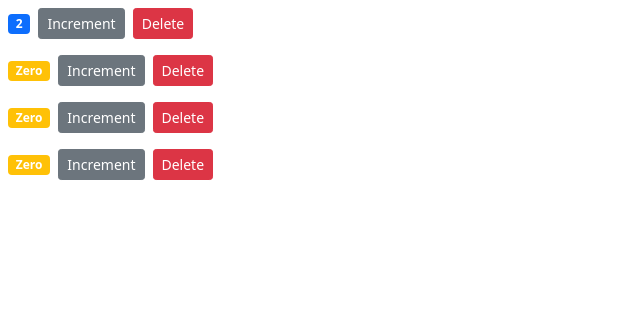
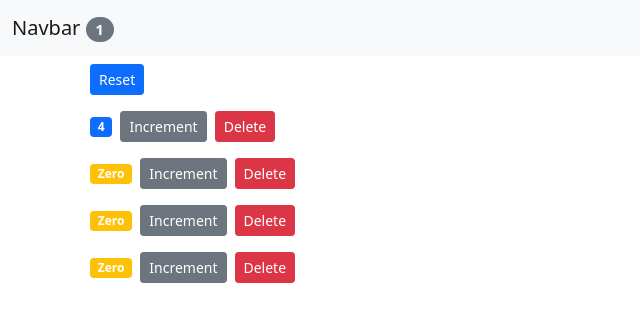
Before and after one commit to AndrewZlobin/react-simple-apps, a React (Create React App) app in the folder simple-shopping-basket/: page / in a window 1280 px wide. Shown: the top 322 px of the page, without its empty margins (0-640 px from the left). Built offline with nearby package versions, Linux system fonts and the light colour scheme.

Commit message:
add navbar, convert components to be in App

```diff
--- a/simple-shopping-basket/src/App.js
+++ b/simple-shopping-basket/src/App.js
@@ -1,25 +1,56 @@
-import logo from './logo.svg';
+import React, {Component} from "react";
 import './App.css';
+import Navbar from "./components/navbar";
+import Counters from './components/counters';
 
-function App() {
-  return (
-    <div className="App">
-      <header className="App-header">
-        <img src={logo} className="App-logo" alt="logo" />
-        <p>
-          Edit <code>src/App.js</code> and save to reload.
-        </p>
-        <a
-          className="App-link"
-          href="https://reactjs.org"
-          target="_blank"
-          rel="noopener noreferrer"
-        >
-          Learn React
-        </a>
-      </header>
-    </div>
-  );
+class App extends Component {
+    state = {
+        counters: [
+            {id: 1, value: 4},
+            {id: 2, value: 0},
+            {id: 3, value: 0},
+            {id: 4, value: 0},
+        ]
+    };
+
+    handleIncrement = counter => {
+        const counters = [...this.state.counters];
+        const index = counters.indexOf(counter);
+
+        counters[index] = {...counter};
+        counters[index].value++;
+
+        this.setState({counters});
+    }
+
+    handleReset = () => {
+        const counters = this.state.counters.map(c => {
+            c.value = 0;
+            return c;
+        });
+
+        this.setState({counters});
+    }
+
+    handleDelete = (counterId) => {
+        const counters = this.state.counters.filter(c => c.id !== counterId);
+        this.setState({counters});
+    }
+
+    render() {
+        return (
+            <React.Fragment>
+                <Navbar totalCounters={this.state.counters.filter(c => c.value > 0).length}/>
+                <main className="container">
+                    <Counters
+                        counters={this.state.counters}
+                        onReset={this.handleReset}
+                        onIncrement={this.handleIncrement}
+                        onDelete={this.handleDelete}/>
+                </main>
+            </React.Fragment>
+        );
+    }
 }
 
 export default App;
--- a/simple-shopping-basket/src/components/counter.jsx
+++ b/simple-shopping-basket/src/components/counter.jsx
@@ -1,21 +1,12 @@
 import React, {Component} from "react";
 
 class Counter extends Component {
-    state = {
-        value: this.props.counter.value
-    };
-
-    handleIncrement = () => {
-        console.log(this.props);
-        this.setState({value: this.state.value + 1})
-    }
-
     render() {
         return (
             <div>
                 <span className={this.getBadgeClasses()}>{this.formatCount()}</span>
                 <button
-                    onClick={this.handleIncrement}
+                    onClick={() => this.props.onIncrement(this.props.counter)}
                     className="btn btn-secondary btn-sm"
                 >
                     Increment
@@ -32,13 +23,13 @@
 
     getBadgeClasses() {
         let classes = "badge m-2 bg-";
-        classes += this.state.value === 0 ? "warning" : "primary";
+        classes += this.props.counter.value === 0 ? "warning" : "primary";
 
         return classes;
     }
 
     formatCount() {
-        const {value} = this.state;
+        const {value} = this.props.counter;
 
         return value === 0 ? "Zero" : value;
     }
--- a/simple-shopping-basket/src/components/counters.jsx
+++ b/simple-shopping-basket/src/components/counters.jsx
@@ -2,27 +2,22 @@
 import Counter from "./counter";
 
 class Counters extends Component {
-    state = {
-        counters: [
-            {id: 1, value: 2},
-            {id: 2, value: 0},
-            {id: 3, value: 0},
-            {id: 4, value: 0},
-        ]
-    };
+    render() {
+        const {onReset, counters, onDelete, onIncrement} = this.props;
 
-    handleDelete = (counterId) => {
-        const counters = this.state.counters.filter(c => c.id !== counterId);
-        this.setState({counters});
-    }
-
-    render() {
         return (
             <div>
-                {this.state.counters.map(counter =>(
+                <button
+                    onClick={onReset}
+                    className="btn btn-primary btn-sm m-2"
+                >
+                    Reset
+                </button>
+                {counters.map(counter =>(
                     <Counter
                         key={counter.id}
-                        onDelete={this.handleDelete}
+                        onDelete={onDelete}
+                        onIncrement={onIncrement}
                         counter={counter}
                     />
                 ))}
--- /dev/null
+++ b/simple-shopping-basket/src/components/navbar.jsx
@@ -0,0 +1,18 @@
+import React from "react";
+
+const NavBar = ({totalCounters}) => {
+    return (
+        <nav className="navbar navbar-light bg-light">
+            <div className="container-fluid">
+                <a className="navbar-brand" href="#">
+                    Navbar{" "}
+                    <span className="badge rounded-pill bg-secondary">
+                            {totalCounters}
+                    </span>
+                </a>
+            </div>
+        </nav>
+    );
+};
+
+export default NavBar;
--- a/simple-shopping-basket/src/index.js
+++ b/simple-shopping-basket/src/index.js
@@ -4,10 +4,9 @@
 import App from './App';
 import reportWebVitals from './reportWebVitals';
 import 'bootstrap/dist/css/bootstrap.css';
-import Counters from './components/counters';
 
 ReactDOM.render(
-  <Counters />,
+  <App />,
   document.getElementById('root')
 );
 
```
